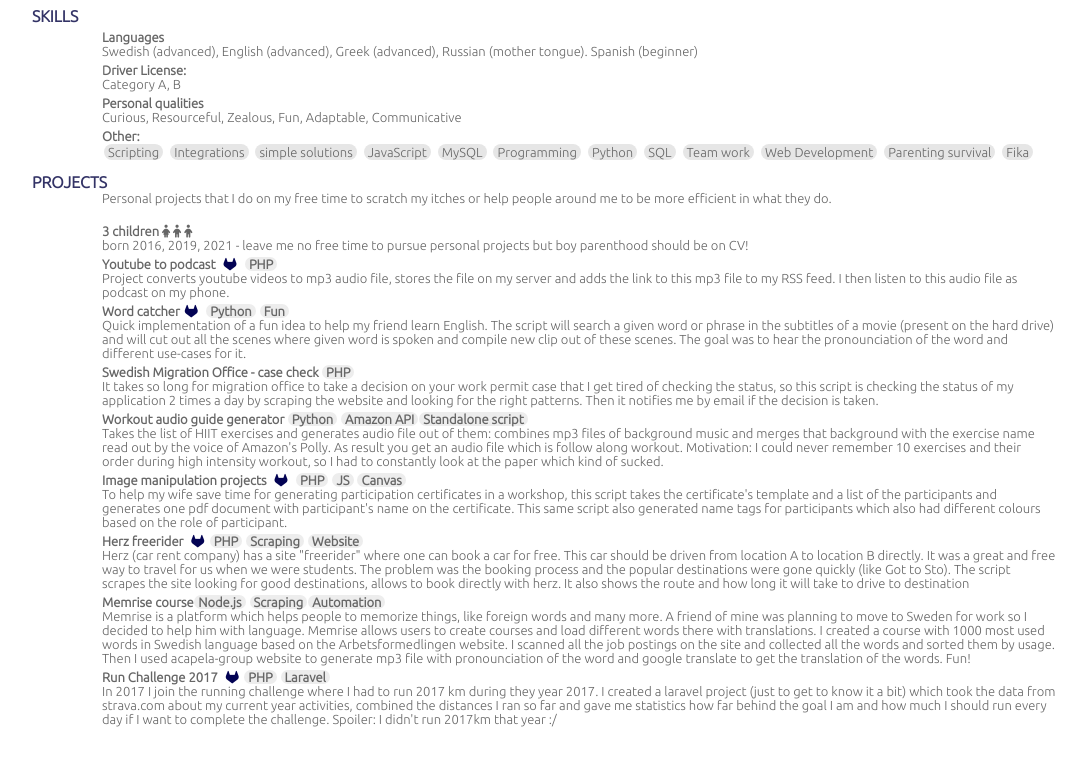
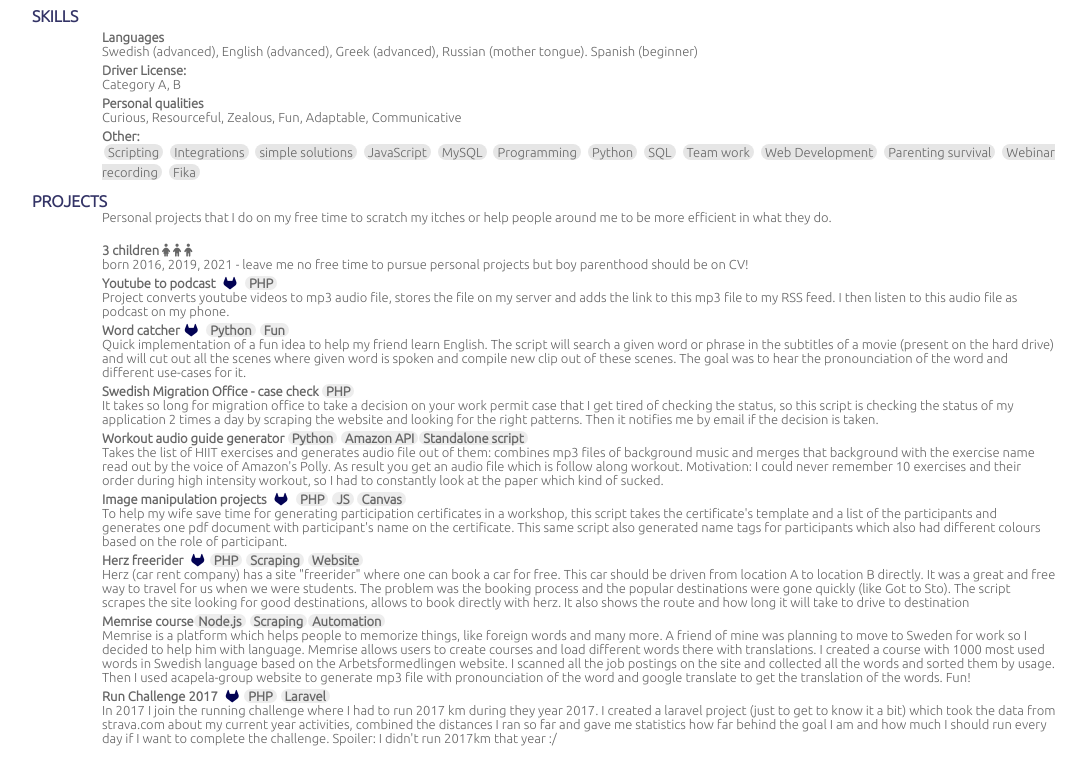
Before and after one commit to aquarius29/resume, a plain HTML site: page index.html in a window 1280 px wide. Shown: the part 1232-2007 px from the top of the page, without its empty margins (96-1182 px from the left). Drawn offline with Linux system fonts and the light colour scheme.

Commit message:
adding webinars to skills

```diff
--- a/index.html
+++ b/index.html
@@ -171,6 +171,7 @@ My aim is to work on projects/solutions/products which directly benefit people.
 	   <span class='lst'>Team work</span>
 	   <span class='lst'>Web Development</span>
 	   <span class='lst'>Parenting survival</span>
+	   <span class='lst'>Webinar recording</span>
 	   <span class='lst'>Fika</span>
 	</div>
 
```
